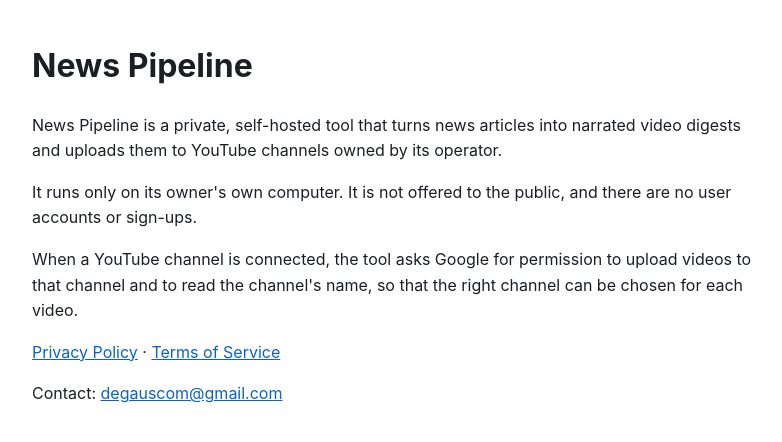
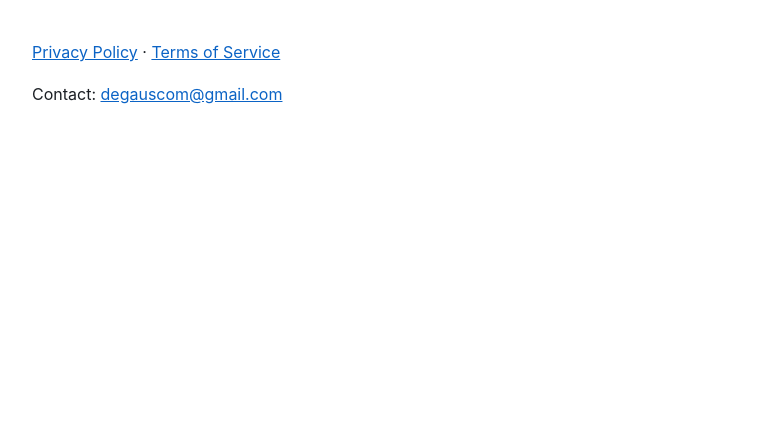
Before and after one commit to degausnews/degausnews.github.io, a plain HTML site: page index.html in a window 1280 px wide. Shown: the whole page, without its empty margins (248-1030 px from the left). Drawn offline with Linux system fonts and the light colour scheme.

Commit message:
Add files via upload

```diff
--- a/index.html
+++ b/index.html
@@ -3,14 +3,6 @@
 <title>News Pipeline</title>
 <style>body{font:16px/1.6 -apple-system,Segoe UI,Roboto,sans-serif;max-width:720px;margin:40px auto;padding:0 16px;color:#1b1f24}a{color:#0b63c5}</style></head>
 <body>
-<h1>News Pipeline</h1>
-<p>News Pipeline is a private, self-hosted tool that turns news articles into narrated
-video digests and uploads them to YouTube channels owned by its operator.</p>
-<p>It runs only on its owner's own computer. It is not offered to the public, and there are
-no user accounts or sign-ups.</p>
-<p>When a YouTube channel is connected, the tool asks Google for permission to upload videos
-to that channel and to read the channel's name, so that the right channel can be chosen for
-each video.</p>
 <p><a href="privacy.html">Privacy Policy</a> · <a href="terms.html">Terms of Service</a></p>
 <p>Contact: <a href="mailto:degauscom@gmail.com">degauscom@gmail.com</a></p>
 </body></html>
```
